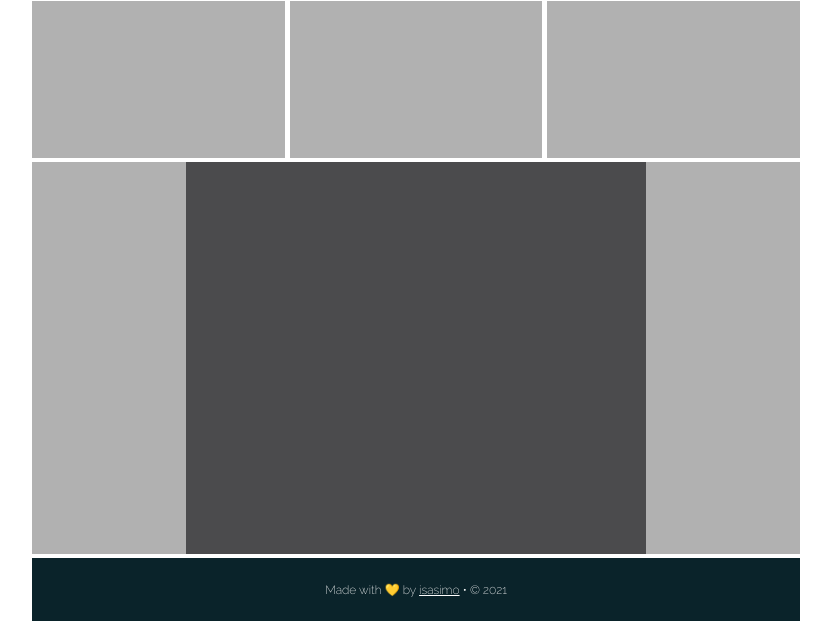
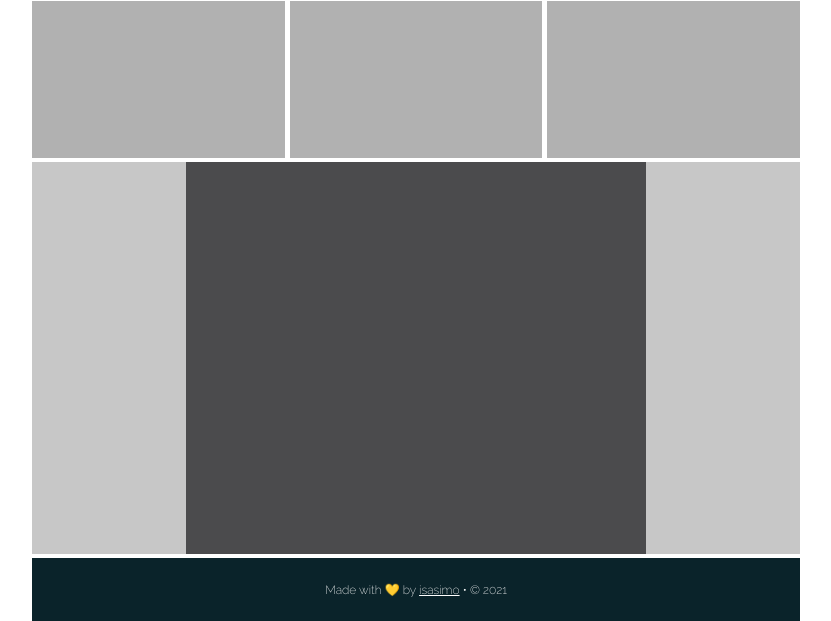
Before and after one commit to isasimo-itacademy/vue-sprint1-tasca2, a plain HTML site: page index.html in a window 1280 px wide. Shown: the part 179-800 px from the top of the page, without its empty margins (224-1055 px from the left). Drawn offline with Linux system fonts and the light colour scheme.

Commit message:
test github user commiter

```diff
--- a/styles.css
+++ b/styles.css
@@ -108,7 +108,7 @@
 
 .main-section {
   flex-basis: 50%;
-  background-color: #b1b1b1;
+  background-color: #c7c7c7;
 }
 
 .main-content {
```
Also changed, not shown: 1 other file.
